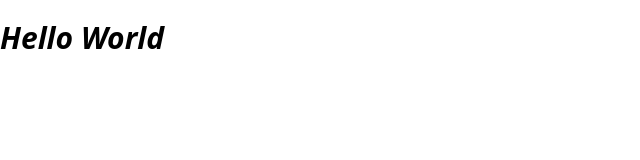
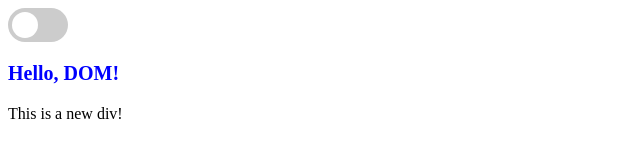
Before and after one commit to Akshansh97/OfficeRoom, a website: page demo.html in a window 1280 px wide. Shown: the whole page, without its empty margins (0-640 px from the left). Drawn offline with nearby package versions, Linux system fonts and the light colour scheme.

```diff
--- a/demo.html
+++ b/demo.html
@@ -1,14 +1,81 @@
 <!DOCTYPE html>
 <html lang="en">
+
 <head>
     <meta charset="UTF-8">
     <meta name="viewport" content="width=device-width, initial-scale=1.0">
-    <title>Tailwind</title>
-        <script src="https://cdn.jsdelivr.net/npm/@tailwindcss/browser@4"></script>
+    <title>Document</title>
+    <style>
+        .toggleClass {
+            background-color: yellow;
+        }
+         .switch {
+            position: relative;
+            display: inline-block;
+            width: 60px;
+            height: 34px;
+        }
+
+        .switch input {
+            opacity: 0;
+            width: 0;
+            height: 0;
+        }
+
+        .slider {
+            position: absolute;
+            cursor: pointer;
+            top: 0; left: 0; right: 0; bottom: 0;
+            background-color: #ccc;
+            transition: 0.4s;
+            border-radius: 34px;
+        }
+
+        .slider:before {
+            position: absolute;
+            content: "";
+            height: 26px;
+            width: 26px;
+            left: 4px;
+            bottom: 4px;
+            background-color: white;
+            transition: 0.4s;
+            border-radius: 50%;
+        }
+
+        input:checked + .slider {
+            background-color: #2196F3;
+        }
+
+        input:checked + .slider:before {
+            transform: translateX(26px);
+        }
+    </style>
 </head>
+
 <body>
-    <div class =  "container mt-5">
-        <h1 id="akshansh" class = "text-3xl font-bold italic">Hello World</h1>
-    </div>
+    <label class="switch">
+        <input type="checkbox" id="toggle">
+        <span class="slider"></span>
+    </label>
+    <p>Hello</p>
+
+    <script>
+        const element = document.querySelector("p");
+        element.innerHTML = "<b>Hello, DOM!</b>";
+        element.style.color = "blue";
+        element.style.fontSize = "20px";
+
+        const toggle = document.getElementById("toggle");
+        toggle.addEventListener("change", () => {
+            element.classList.toggle("toggleClass");
+        });
+
+        document.createElement("div");
+        const newDiv = document.createElement("div");
+        newDiv.textContent = "This is a new div!";
+        document.body.appendChild(newDiv);
+    </script>
 </body>
+
 </html>
--- a/javascript/cart.js
+++ b/javascript/cart.js
@@ -120,7 +120,7 @@
       loadCart();
     })
     .catch(err => {
-      console.error('Failed to update quantity:', err);
+      console.error('Failed to update quantity:', err.JSON.stringify(err));
     });
 }
 
```
Also changed, not shown: javascript/prac.js (+17 -1 lines).
